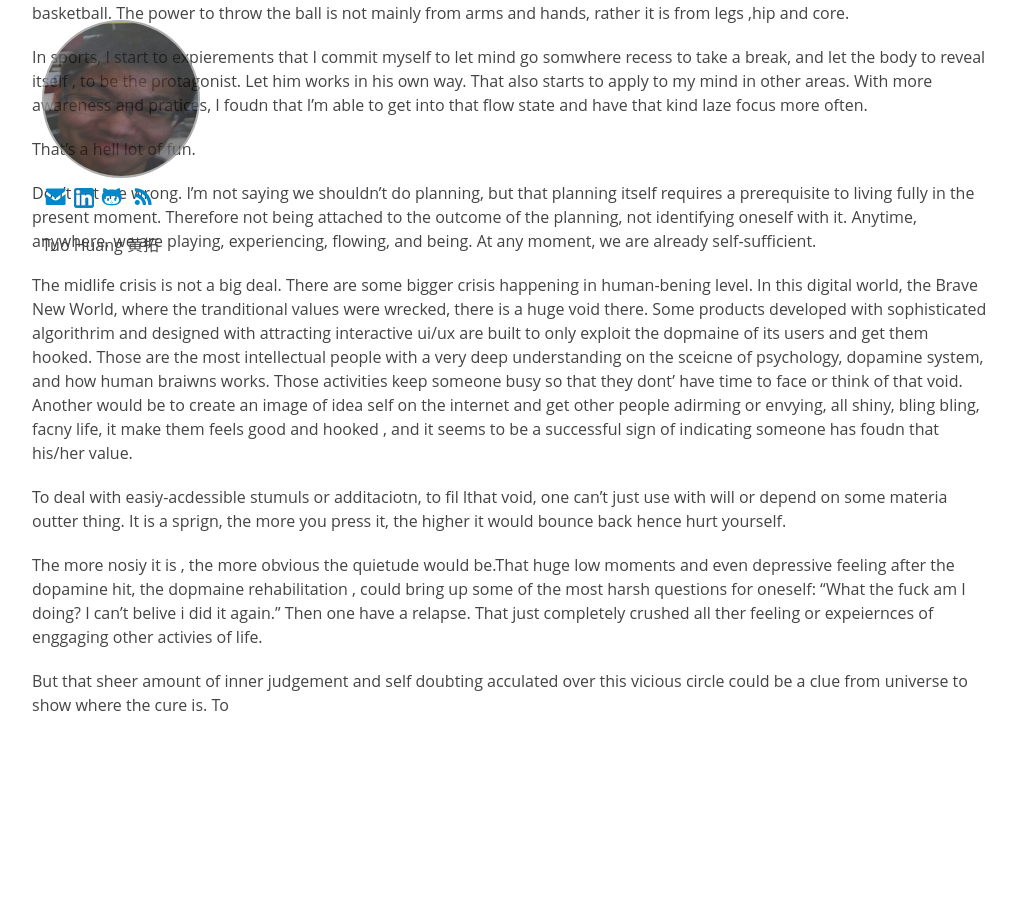
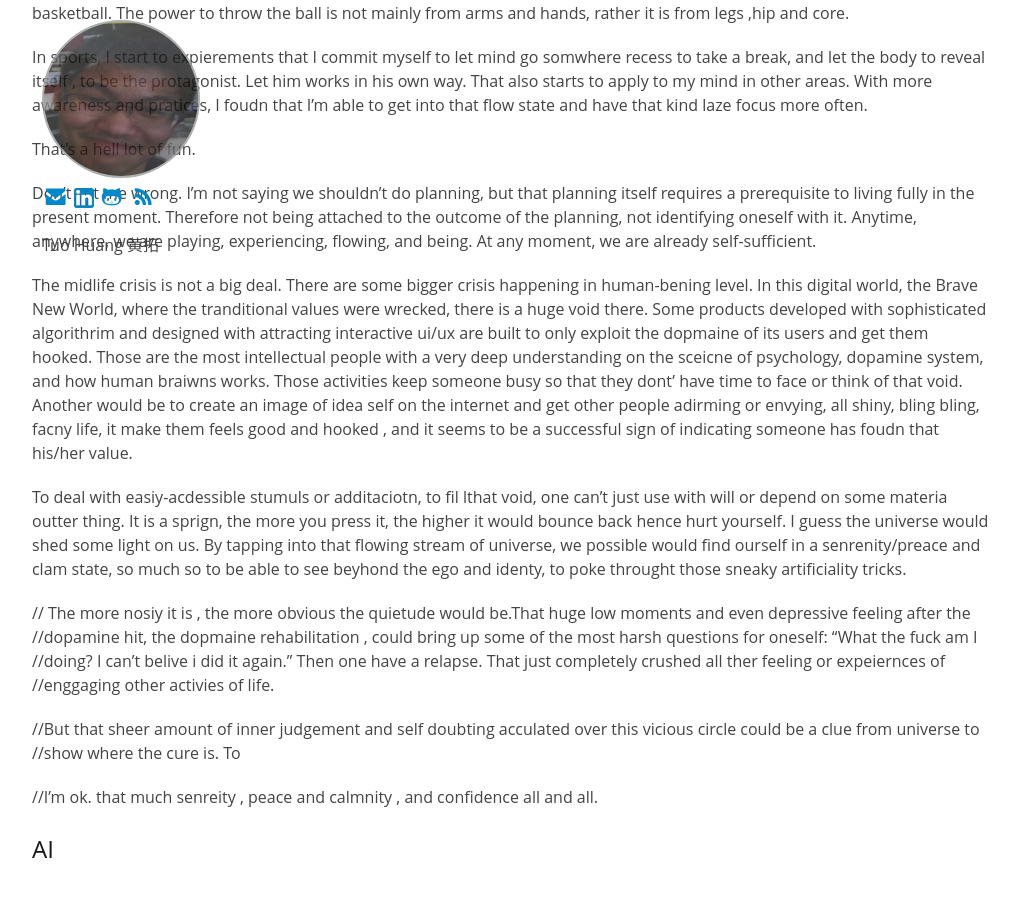
Before and after one commit to tuo/tuo.github.io, a Jekyll site: the page built from midlife crisis as programmer and AI.md, in a window 1280 px wide and 900 px high, scrolled down 6327 px. Shown: the top 897 px of the window, without its empty margins (128-1146 px from the left). Built offline with Jekyll 4.4.1, drawn with Linux system fonts in a browser that asks for light colours; our own code applies the rules of GitHub Pages for plain Markdown files; before the commit the page ends 7085 px from its top, so only the background shows below that.

Commit message:
commited

```diff
--- a/midlife crisis as programmer and AI.md
+++ b/midlife crisis as programmer and AI.md
@@ -154,8 +154,12 @@ Don't get me wrong. I'm not saying we shouldn't do planning, but that planning i
 
 The midlife crisis is not a big deal.  There are some bigger crisis happening in human-bening level. In this digital world, the Brave New World, where the tranditional values were wrecked,  there is a  huge void there. Some products developed with sophisticated algorithrim and  designed with attracting interactive ui/ux are built to only exploit the dopmaine of its users and get them hooked. Those are the most intellectual people with a very deep understanding on the sceicne of  psychology, dopamine system, and how human braiwns works. Those activities keep someone busy so that they dont' have time to face or think of that void. Another would be to create an image of idea self on the internet and get other people adirming or envying, all shiny, bling bling,  facny life,   it make them feels good and hooked , and it seems to be a successful sign of indicating someone has foudn that his/her value.
 
-To deal with easiy-acdessible stumuls or additaciotn, to fil lthat void, one can't just use with will or depend on some materia outter thing.  It is a sprign, the more you press it, the higher it would bounce back hence hurt yourself.
+To deal with easiy-acdessible stumuls or additaciotn, to fil lthat void, one can't just use with will or depend on some materia outter thing.  It is a sprign, the more you press it, the higher it would bounce back hence hurt yourself. I guess the universe would shed some light on us. By tapping into that flowing stream of universe, we possible would find ourself in a senrenity/preace and clam state, so much so to be able to see beyhond the ego and identy, to poke throught those sneaky artificiality tricks.
 
- The more nosiy it is , the more obvious the quietude would be.That huge low moments and even depressive feeling after the dopamine hit, the dopmaine rehabilitation , could bring up some of the most harsh questions for oneself: "What the fuck am I doing? I can't belive i did it again."  Then one have a relapse. That just completely crushed all ther feeling or expeiernces of enggaging other activies of life.
+// The more nosiy it is , the more obvious the quietude would be.That huge low moments and even depressive feeling after the //dopamine hit, the dopmaine rehabilitation , could bring up some of the most harsh questions for oneself: "What the fuck am I //doing? I can't belive i did it again."  Then one have a relapse. That just completely crushed all ther feeling or expeiernces of //enggaging other activies of life.
 
-But that sheer amount of inner judgement and self doubting acculated over this vicious circle could be a clue from universe  to show where the cure is. To
+//But that sheer amount of inner judgement and self doubting acculated over this vicious circle could be a clue from universe  to //show where the cure is. To
+
+//I'm ok. that much senreity , peace and calmnity , and confidence all and all.
+
+## AI
```
